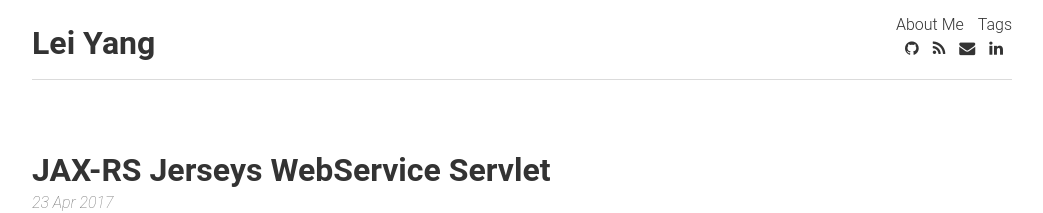
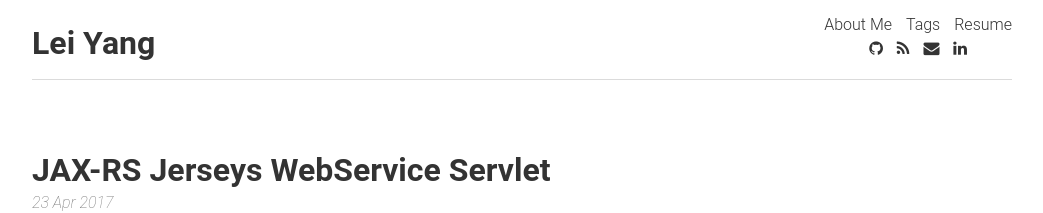
Before and after one commit to Ray-Young/ray-young.github.io, a Jekyll site: the page built from index.html, in a window 1280 px wide. Shown: the top 213 px of the page, without its empty margins (118-1161 px from the left). Built offline with Jekyll 4.4.1, drawn with Linux system fonts in a browser that asks for light colours; nearby versions of some CDN libraries; the list of posts is cut into pages by our own code.

Commit message:
Add the old blog versg version using pixel template as a zip

```diff
--- a/_includes/header.html
+++ b/_includes/header.html
@@ -12,6 +12,7 @@
 	        <a href="{% if site.baseurl == "/" %}{{ page.url }}{% else %}{{ page.url | prepend: site.baseurl }}{% endif %}" title="{{ page.title }}">{{ page.title }}</a>
 	      {% endif %}
 	    {% endfor %}
+	        <a href="/public/resume.pdf" title="Resume">Resume</a>
 
       <!-- Nav links -->
 	    {% include link.html %}
```
Also changed, not shown: 1 other file.
